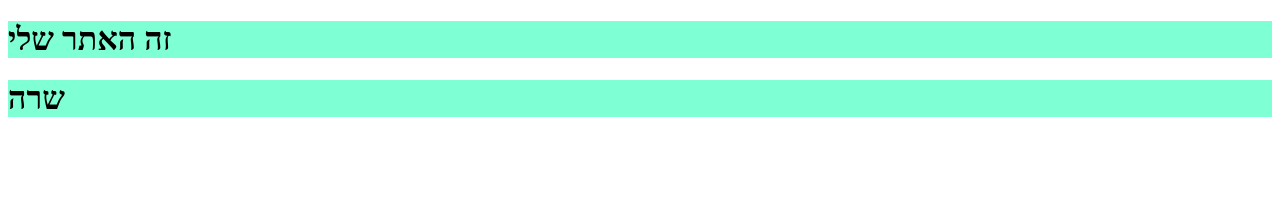
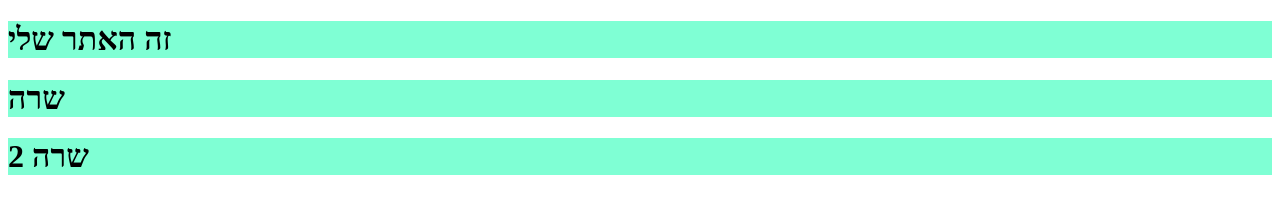
Before and after one commit to NAVA054847/testing, a plain HTML site: page index.html in a window 1280 px wide. Drawn offline with Linux system fonts and the light colour scheme.

Commit message:
sara add sentence

```diff
--- a/index.html
+++ b/index.html
@@ -11,5 +11,6 @@
 <body>
     <h1>זה האתר שלי</h1>
     <h1>שרה</h1>
+    <h1> 2 שרה</h1>
 </body>
 </html>
```
